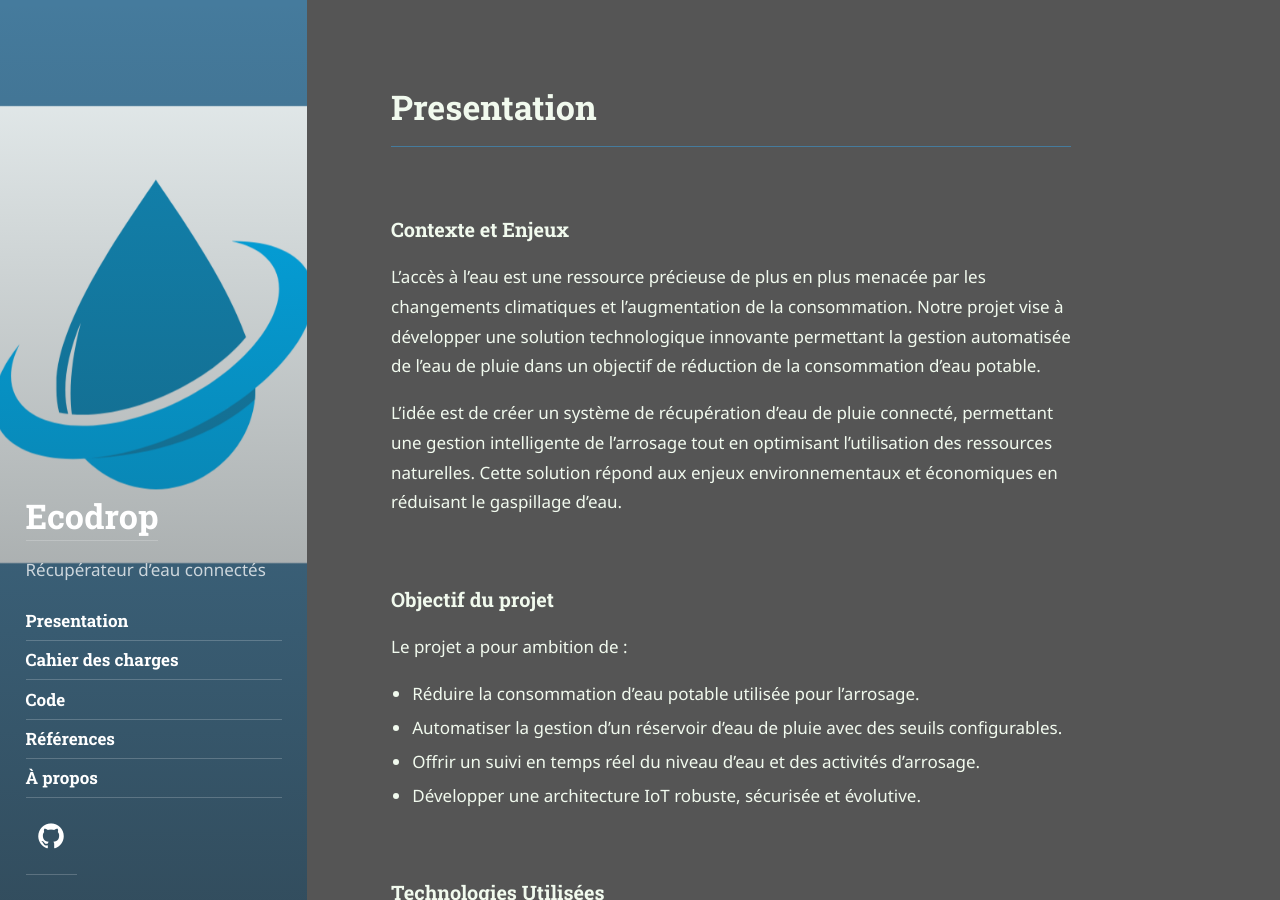
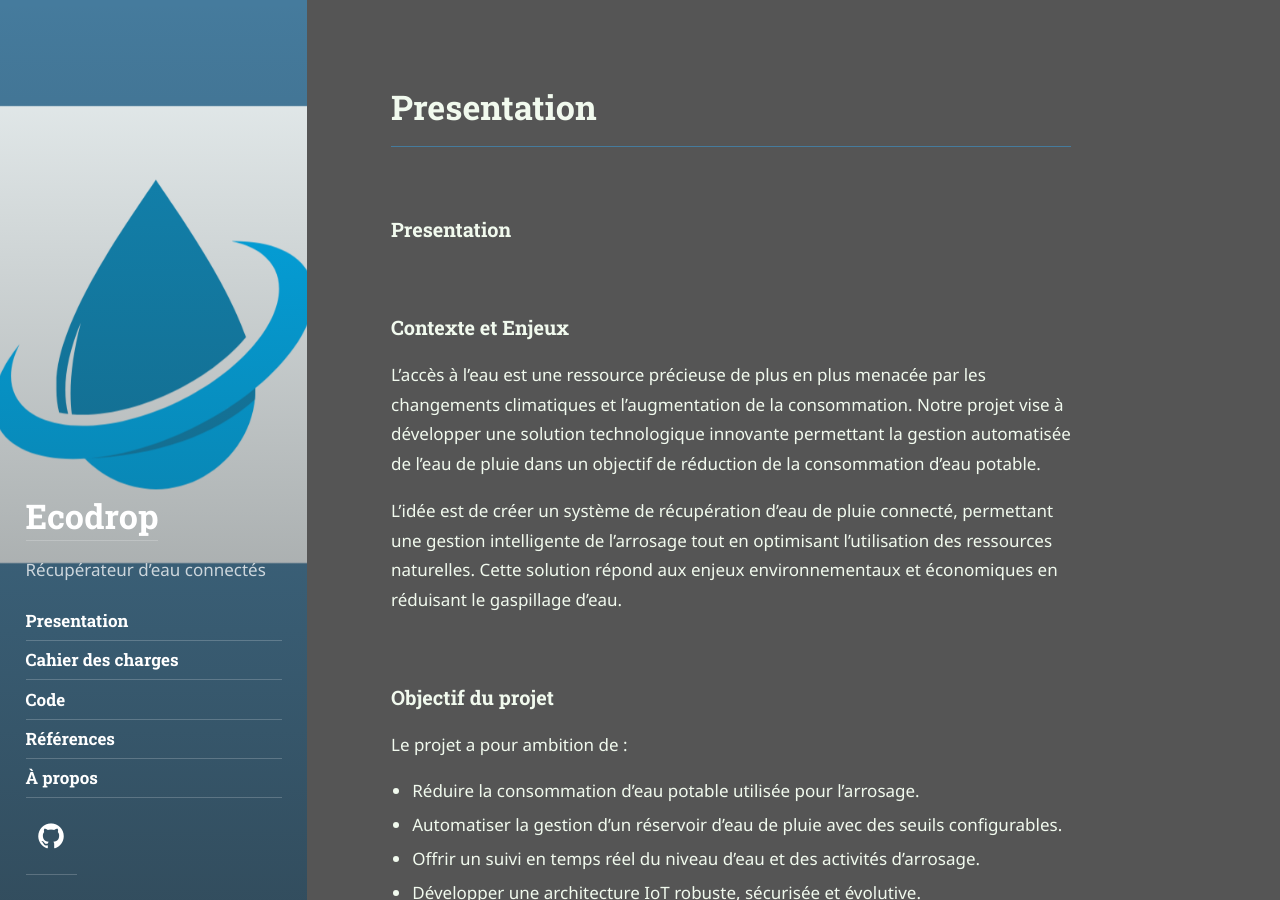
Before and after one commit to mvqRIOC/mvqRIOC.github.io, a Jekyll site: the page built from _featured_tags/presentation.md, in a window 1280 px wide and 900 px high. Built offline with Jekyll 4.4.1, drawn with Linux system fonts in a browser that asks for light colours; some web fonts are replaced.

Commit message:
Update presentation.md

```diff
--- a/_featured_tags/presentation.md
+++ b/_featured_tags/presentation.md
@@ -7,6 +7,7 @@ order: 1
 accent_color: '#457B9D'
 accent_image:       /assets/icons/image.png
 ---
+### Presentation
 
 ### Contexte et Enjeux
 L'accès à l'eau est une ressource précieuse de plus en plus menacée par les changements climatiques et l'augmentation de la consommation. Notre projet vise à développer une solution technologique innovante permettant la gestion automatisée de l'eau de pluie dans un objectif de réduction de la consommation d'eau potable.
```
